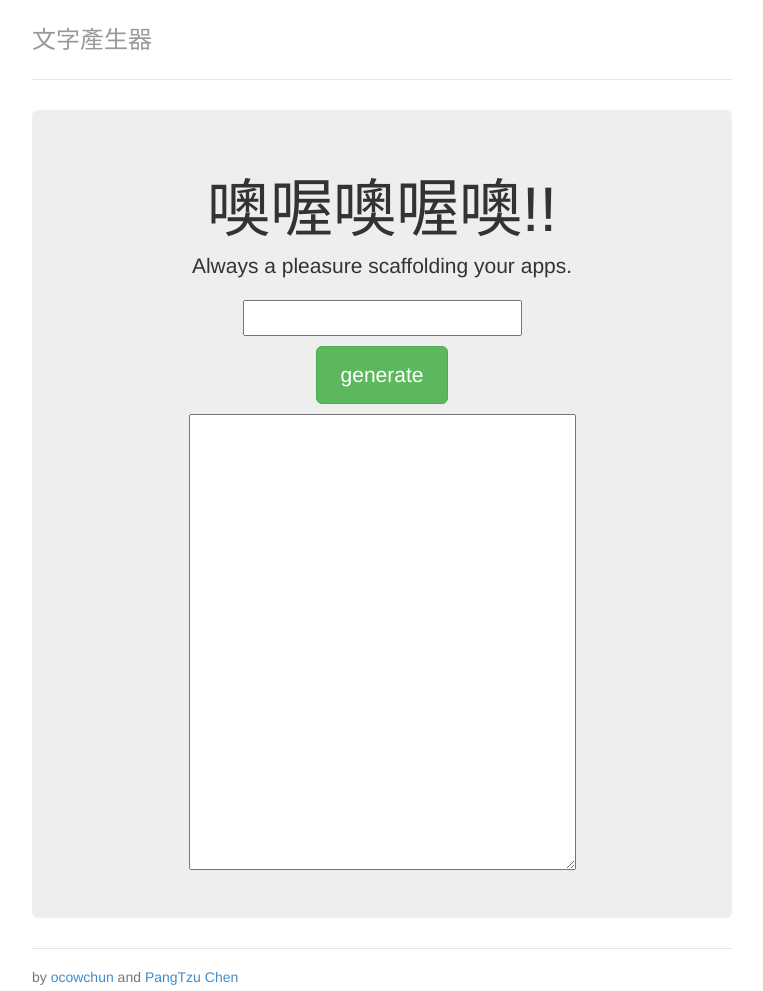
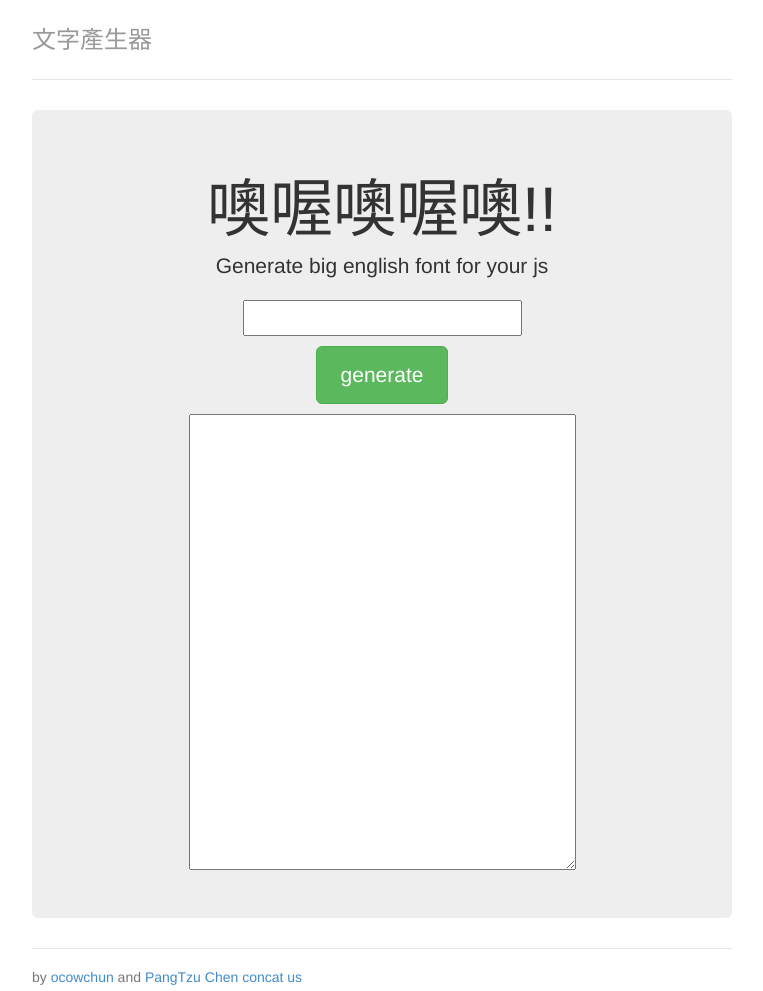
Before and after one commit to ocowchun/panzhe, a website: page dist/index.html in a window 1280 px wide. Shown: the whole page, without its empty margins (258-1021 px from the left). Drawn offline with Linux system fonts and the light colour scheme.

Commit message:
201312242208:New
Fix

```diff
--- a/dist/index.html
+++ b/dist/index.html
@@ -1,6 +1,6 @@
-<!DOCTYPE html><!--[if lt IE 7]>      <html class="no-js lt-ie9 lt-ie8 lt-ie7"> <![endif]--><!--[if IE 7]>         <html class="no-js lt-ie9 lt-ie8"> <![endif]--><!--[if IE 8]>         <html class="no-js lt-ie9"> <![endif]--><!--[if gt IE 8]><!--><html class=no-js><!--<![endif]--><head><meta charset=utf-8><meta http-equiv=X-UA-Compatible content="IE=edge"><title>panzhe</title><meta name=description content=""><meta name=viewport content="width=device-width"><!-- Place favicon.ico and apple-touch-icon.png in the root directory --><link rel=stylesheet href=styles/ce6919b7.main.css><script src=bower_components/modernizr/modernizr.js></script><body><!--[if lt IE 10]>
+<!DOCTYPE html><!--[if lt IE 7]>      <html class="no-js lt-ie9 lt-ie8 lt-ie7"> <![endif]--><!--[if IE 7]>         <html class="no-js lt-ie9 lt-ie8"> <![endif]--><!--[if IE 8]>         <html class="no-js lt-ie9"> <![endif]--><!--[if gt IE 8]><!--><html class=no-js><!--<![endif]--><head><meta charset=utf-8><meta http-equiv=X-UA-Compatible content="IE=edge"><title>Big Font Generator</title><meta name=description content=""><meta name=viewport content="width=device-width"><!-- Place favicon.ico and apple-touch-icon.png in the root directory --><link rel=stylesheet href=styles/ce6919b7.main.css><script src=bower_components/modernizr/modernizr.js></script><body><!--[if lt IE 10]>
             <p class="browsehappy">You are using an <strong>outdated</strong> browser. Please <a href="http://browsehappy.com/">upgrade your browser</a> to improve your experience.</p>
-        <![endif]--><div class=container><div class=header><h3 class=text-muted>文字產生器</h3></div><div class=jumbotron><h1>噢喔噢喔噢!!</h1><p class=lead>Always a pleasure scaffolding your apps.</p><p><input id=inputFont></p><p><button id=btnGenerate class="btn btn-lg btn-success">generate</button></p><textarea name="" id=text cols=30 rows=10></textarea></div><div class=footer><p>by <a href=https://www.facebook.com/ocowchun>ocowchun</a> and <a href="https://www.facebook.com/profile.php?id=1496471069">PangTzu Chen</a></p></div></div><script src=scripts/dbd26eaf.vendor.js></script><!-- Google Analytics: change UA-XXXXX-X to be your site's ID. --><script>(function(b,o,i,l,e,r){b.GoogleAnalyticsObject=l;b[l]||(b[l]=
+        <![endif]--><div class=container><div class=header><h3 class=text-muted>文字產生器</h3></div><div class=jumbotron><h1>噢喔噢喔噢!!</h1><p class=lead>Generate big english font for your js</p><p><input id=inputFont></p><p><button id=btnGenerate class="btn btn-lg btn-success">generate</button></p><textarea name="" id=text cols=30 rows=10></textarea></div><div class=footer><p>by <a href=https://www.facebook.com/ocowchun>ocowchun</a> and <a href="https://www.facebook.com/profile.php?id=1496471069">PangTzu Chen</a> <a href=mailto:support@github.com>concat us</a></p></div></div><script src=scripts/dbd26eaf.vendor.js></script><!-- Google Analytics: change UA-XXXXX-X to be your site's ID. --><script>(function(b,o,i,l,e,r){b.GoogleAnalyticsObject=l;b[l]||(b[l]=
             function(){(b[l].q=b[l].q||[]).push(arguments)});b[l].l=+new Date;
             e=o.createElement(i);r=o.getElementsByTagName(i)[0];
             e.src='//www.google-analytics.com/analytics.js';
```
